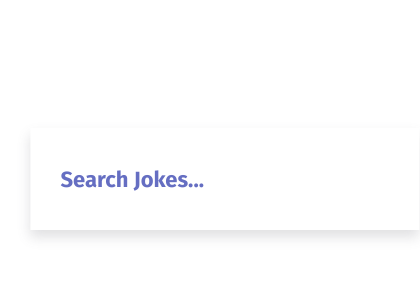
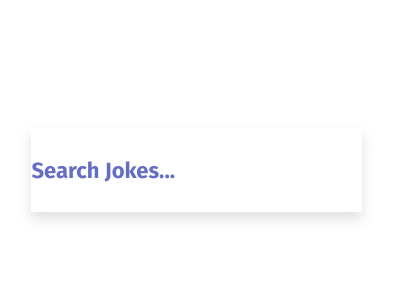
Before and after one commit to manmanbcn/chuck-norris-search, a React (Vite) app: page / in a window 390 px wide. Shown: the top 300 px of the page, 420 px wide, since content can reach past the window. Built offline with nearby package versions, Linux system fonts and the light colour scheme.

Commit message:
Bug fixed

```diff
--- a/src/cards.scss
+++ b/src/cards.scss
@@ -1,14 +1,13 @@
 .cardsList {
     margin: 0 auto 30px auto;
     max-width: 1920px;
-    min-width: 300px;
+    min-width: 270px;
     display: grid;
     grid-template-columns: repeat(6, 1fr);
     gap: 20px;
 }
 
 .card {
-    padding: 20px;
     grid-column: span 2;
     padding: 30px 30px 25px 30px;
     display: flex;
@@ -43,6 +42,6 @@
     .card,
     .first-row {
       grid-column: span 1;
-      padding: 30px 30px 25px 30px;
+      padding: 10px 10px 10px 10px;
     }
   }
--- a/src/mainFeature.scss
+++ b/src/mainFeature.scss
@@ -6,3 +6,9 @@
     transform: translateX(-50%);
     margin: 0 auto;
 }
+
+@media (max-width: 500px) {
+    .searchSection {
+        width: 98%;
+    }
+  }
--- a/src/searchBar.scss
+++ b/src/searchBar.scss
@@ -37,11 +37,12 @@
     }
   }
 
-  @media (max-width: 530px) {
+  @media (max-width: 500px) {
     .search-outer {
-        max-width: 260px;
+        max-width: 230px;
     }
     .search-input {
-        max-width: 260px;
+        max-width: 210px;
+        padding: 10px 1px;
     }
   }
```
